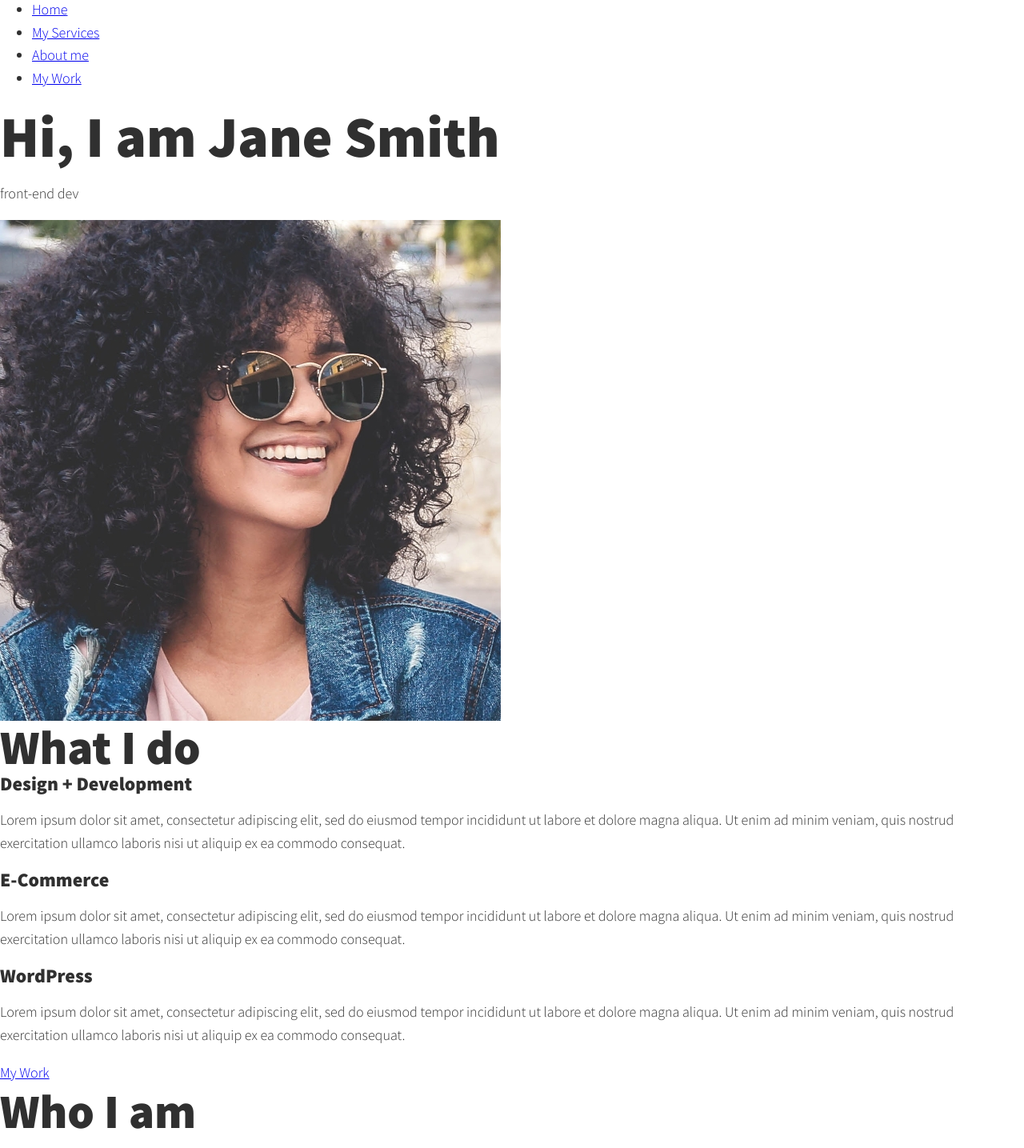
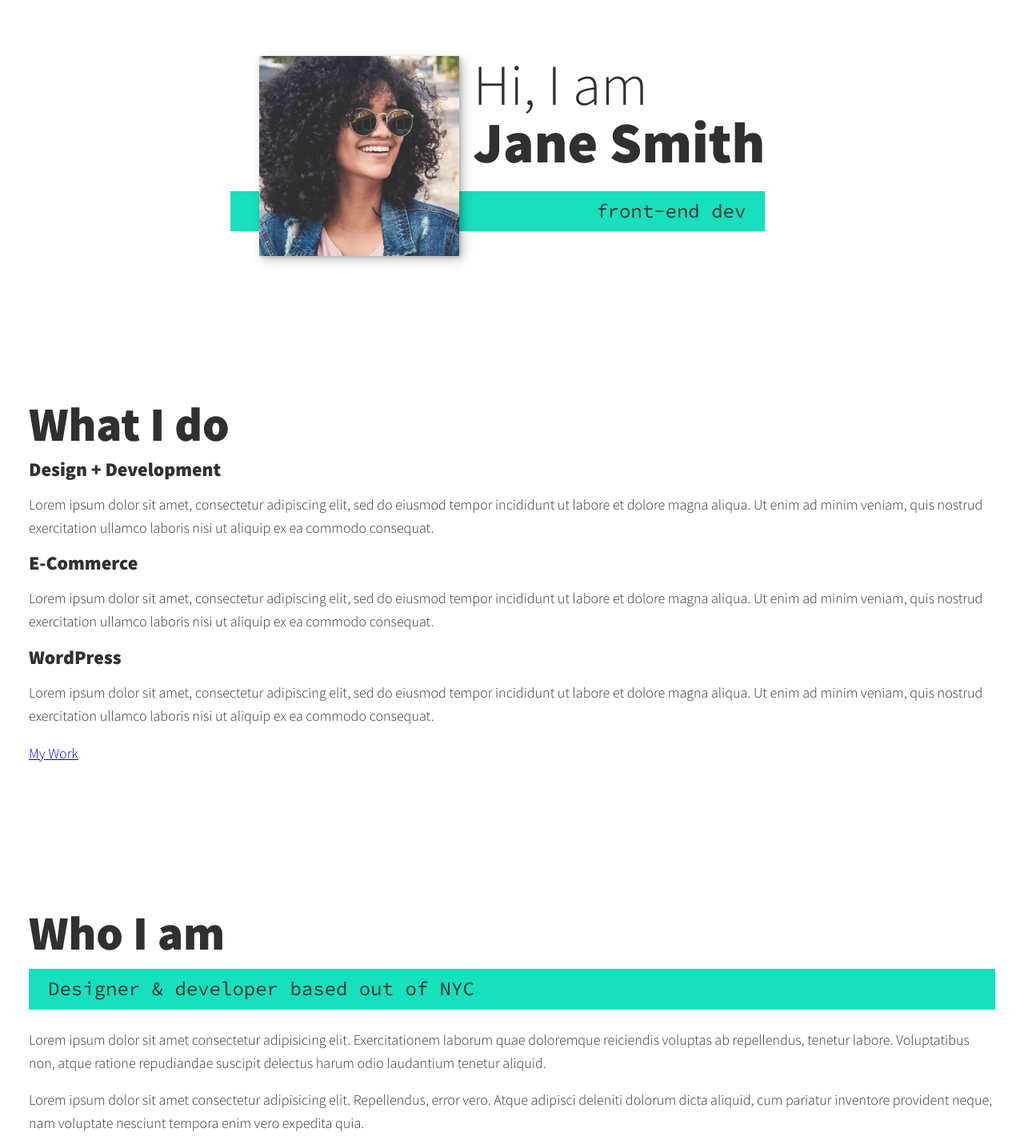
Before and after one commit to gio797/portfolio-2, a React (Vite) app: page / in a window 1280 px wide. Shown: the part 100-1535 px from the top of the page at 80% size. Built offline with nearby package versions, Linux system fonts and the light colour scheme.

Commit message:
working on style.css

```diff
--- a/src/components/About.jsx
+++ b/src/components/About.jsx
@@ -5,11 +5,23 @@ function About() {
   return (
     <section className="about-me" id="about">
       <h2 className="section__title section__title--about">Who I am</h2>
-      <p className="section__subtitle section__subtitle--about"></p>
+      <p className="section__subtitle section__subtitle--about">
+        Designer & developer based out of NYC
+      </p>
 
       <div className="about-me__body">
-        <p></p>
-        <p></p>
+        <p>
+          Lorem ipsum dolor sit amet consectetur adipisicing elit.
+          Exercitationem laborum quae doloremque reiciendis voluptas ab
+          repellendus, tenetur labore. Voluptatibus non, atque ratione
+          repudiandae suscipit delectus harum odio laudantium tenetur aliquid.
+        </p>
+        <p>
+          Lorem ipsum dolor sit amet consectetur adipisicing elit. Repellendus,
+          error vero. Atque adipisci deleniti dolorum dicta aliquid, cum
+          pariatur inventore provident neque, nam voluptate nesciunt tempora
+          enim vero expedita quia.
+        </p>
       </div>
 
       <img src={img} alt="Jane leaning against a bus" />
--- a/src/components/Intro.jsx
+++ b/src/components/Intro.jsx
@@ -10,7 +10,11 @@ function Intro() {
       <p className="section__subtitle section__subtitle--intro">
         front-end dev
       </p>
-      <img src={img} alt="a picture of Jane Smith smiling" />
+      <img
+        src={img}
+        alt="a picture of Jane Smith smiling"
+        className="intro__img"
+      />
     </section>
   );
 }
--- a/src/index.css
+++ b/src/index.css
@@ -21,6 +21,9 @@
   --fs-h2: 2.25rem;
   --fs-h3: 1.25rem;
   --fs-body: 1rem;
+
+  --bs: 0.25em 0.25em 0.75em rgba(0, 0, 0, 0.25),
+    0.125em 0.125em 0.25em rgba(0, 0, 0, 0.15);
 }
 
 @media (min-width: 800px) {
@@ -43,9 +46,17 @@ body {
   line-height: 1.6;
 }
 
+section {
+  padding: 5em 2em;
+}
+
 img {
   display: block;
   max-width: 100%;
+}
+
+strong {
+  font-weight: var(--fw-bold);
 }
 
 /* Typography */
@@ -53,7 +64,7 @@ img {
 h1,
 h2,
 h3 {
-  line-height: 1.1;
+  line-height: 1;
   margin: 0;
 }
 
@@ -66,3 +77,78 @@ h2 {
 h3 {
   font-size: var(--fs-h3);
 }
+
+.section__title {
+  margin-bottom: 0.25em;
+}
+
+.section__title--intro {
+  font-weight: var(--fw-reg);
+}
+
+.section__title--intro strong {
+  display: block;
+}
+
+.section__subtitle {
+  margin: 0;
+  font-size: var(--fs-h3);
+}
+
+.section__subtitle--intro,
+.section__subtitle--about {
+  background: var(--clr-accent);
+  padding: 0.25em 1em;
+  font-family: var(--ff-secondary);
+  margin-bottom: 1em;
+}
+
+/* header */
+
+nav {
+  display: none;
+}
+
+/*  Intro section  */
+
+.intro {
+  position: relative;
+}
+
+.intro__img {
+  box-shadow: var(--bs);
+}
+
+.section__subtitle--intro {
+  display: inline-block;
+}
+
+@media (min-width: 600px) {
+  .intro {
+    display: grid;
+    width: min-content;
+    margin: 0 auto;
+    grid-column-gap: 1em;
+    grid-template-areas:
+      "img title"
+      "img subtitle";
+    grid-template-columns: min-content max-content;
+  }
+
+  .intro__img {
+    grid-area: img;
+    min-width: 250px;
+    position: relative;
+    z-index: 2;
+  }
+
+  .section__subtitle--intro {
+    align-self: start;
+    grid-column: -1 / 1;
+    grid-row: 2;
+    text-align: right;
+    position: relative;
+    left: -1.5em;
+    width: calc(100% + 1.5em);
+  }
+}
```
